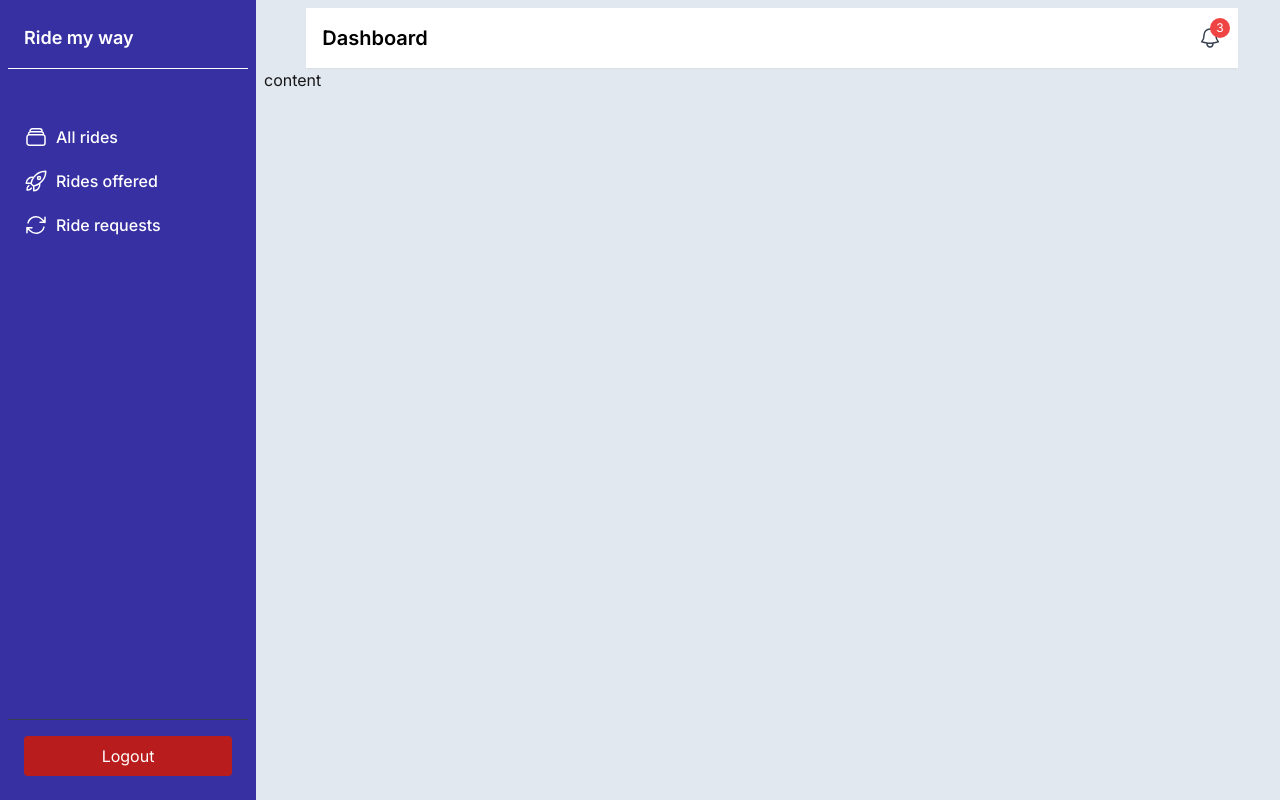
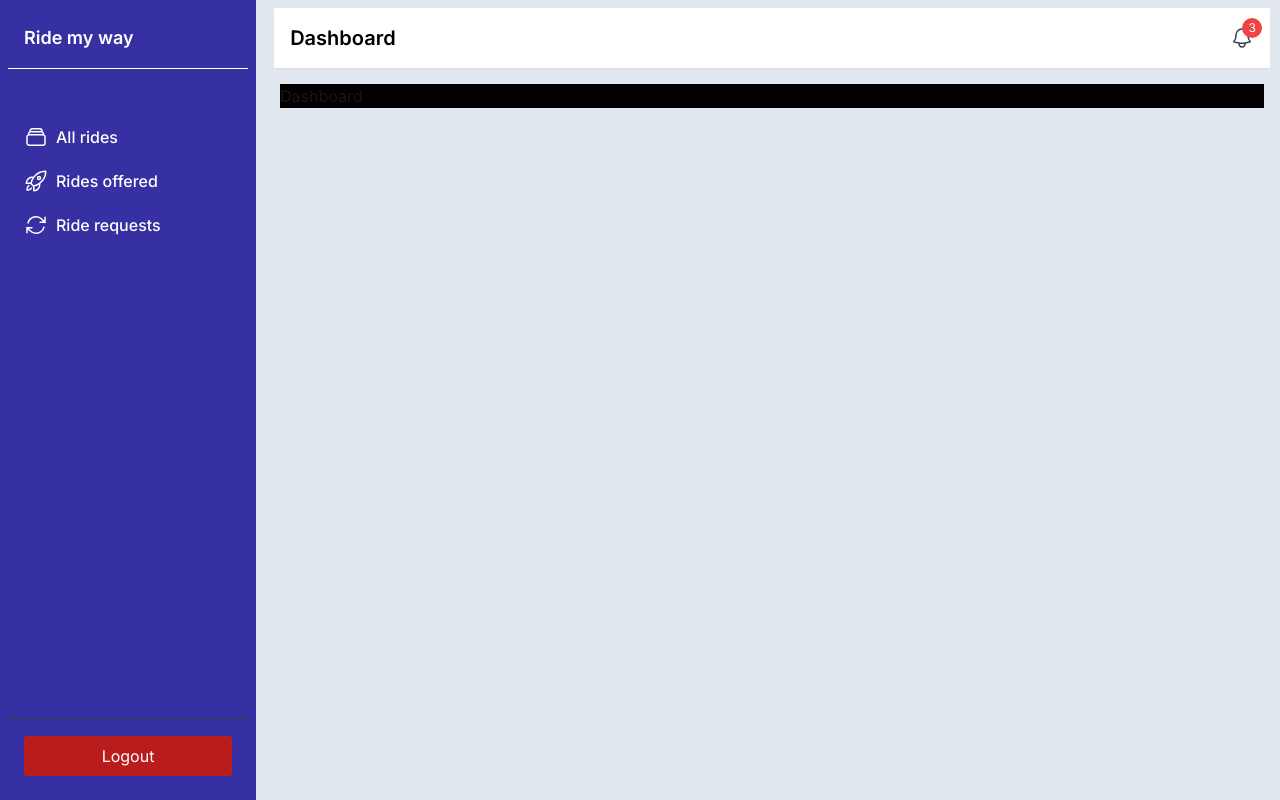
Before and after one commit to Xerrex/rmw-frontend, a Next.js app: page /dashboard in a window 1280 px wide. Built offline with nearby package versions, Linux system fonts and the light colour scheme.

Commit message:
Add a dashboard layout

```diff
--- /dev/null
+++ b/app/dashboard/(overview)/page.tsx
@@ -0,0 +1,7 @@
+import React from 'react';
+
+export default function DashBoard() {
+  return (
+    <div className="bg-black">Dashboard</div>
+  );
+}
--- /dev/null
+++ b/app/dashboard/layout.tsx
@@ -0,0 +1,15 @@
+import Sidenav from "./ui/sidenav";
+import Navbar from "./ui/navbar";
+
+
+export default function DashboardLayout({children}: {children: React.ReactNode}){
+  return(
+    <div className="flex bg-slate-200">
+      <Sidenav/>
+      <div className="flex-1 flex flex-col">
+        <Navbar/>
+        <div className="flex-1 p-4">{children}</div>
+      </div>
+    </div>
+  )
+}
--- a/app/dashboard/page.tsx
+++ /dev/null
@@ -1,16 +0,0 @@
-import React from 'react';
-import Sidenav from './ui/sidenav';
-import Navbar from './ui/navbar';
-
-export default function DashBoard() {
-  return (
-    <div className="flex bg-slate-200">
-      <Sidenav/>
-
-      <div className="flex-1 flex flex-col">
-        <Navbar/>
-        <div>content</div>
-      </div>
-    </div>
-  );
-}
--- a/app/dashboard/ui/navbar.tsx
+++ b/app/dashboard/ui/navbar.tsx
@@ -4,7 +4,7 @@ import { BellIcon } from '@heroicons/react/24/outline';
 function Navbar() {
   const unreadNotifications = 3;
   return (
-    <div className="bg-white shadow-sm p-4 flex items-center justify-between mt-2 mx-auto w-11/12">
+    <div className="bg-white shadow-sm p-4 flex items-center justify-between mt-2 mx-auto w-[98%]">
       <h1 className="text-xl font-semibold text-black">Dashboard</h1>
       <div className="relative">
         <BellIcon className="h-6 w-6 text-gray-700 cursor-pointer" />
```
